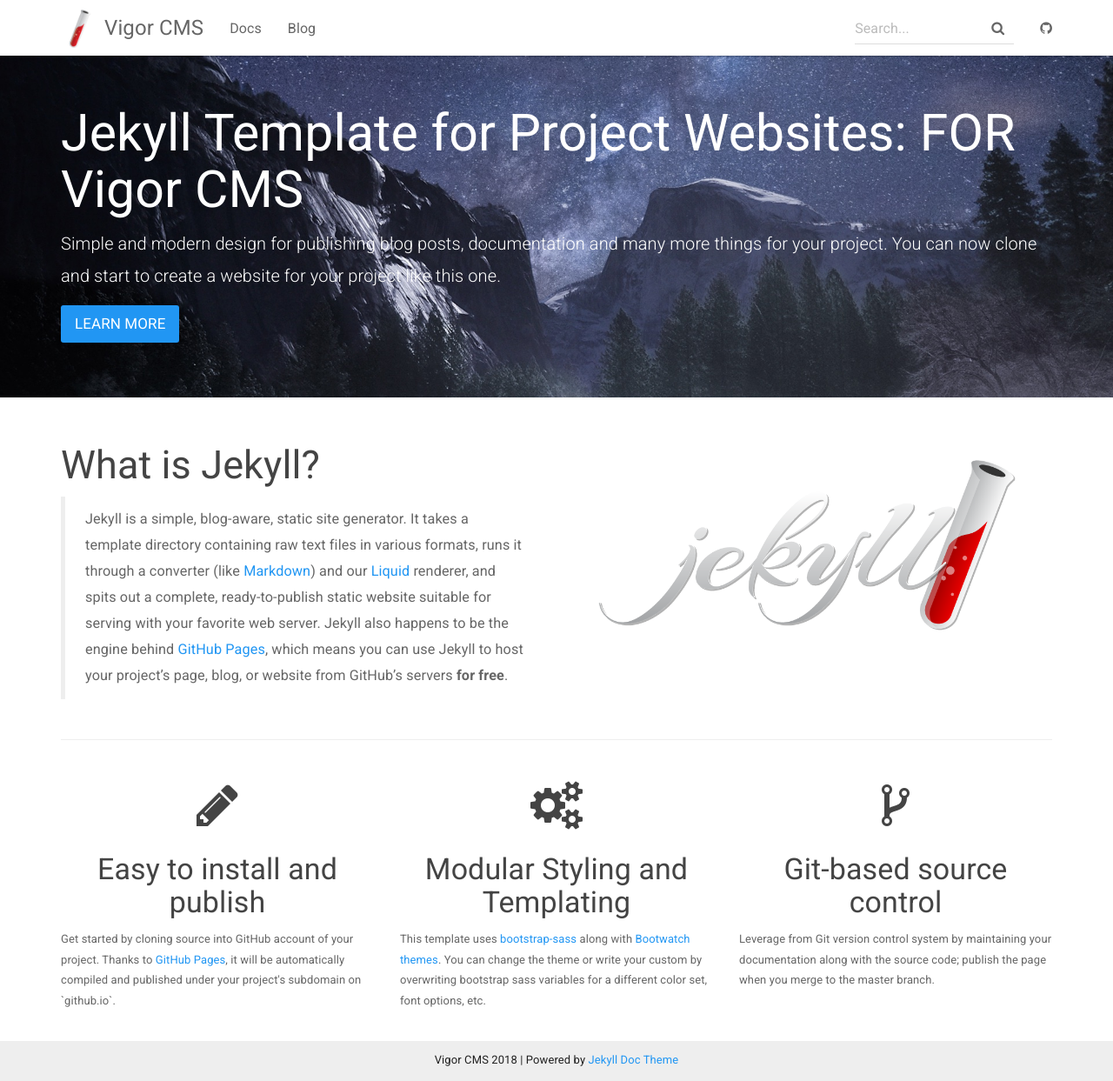
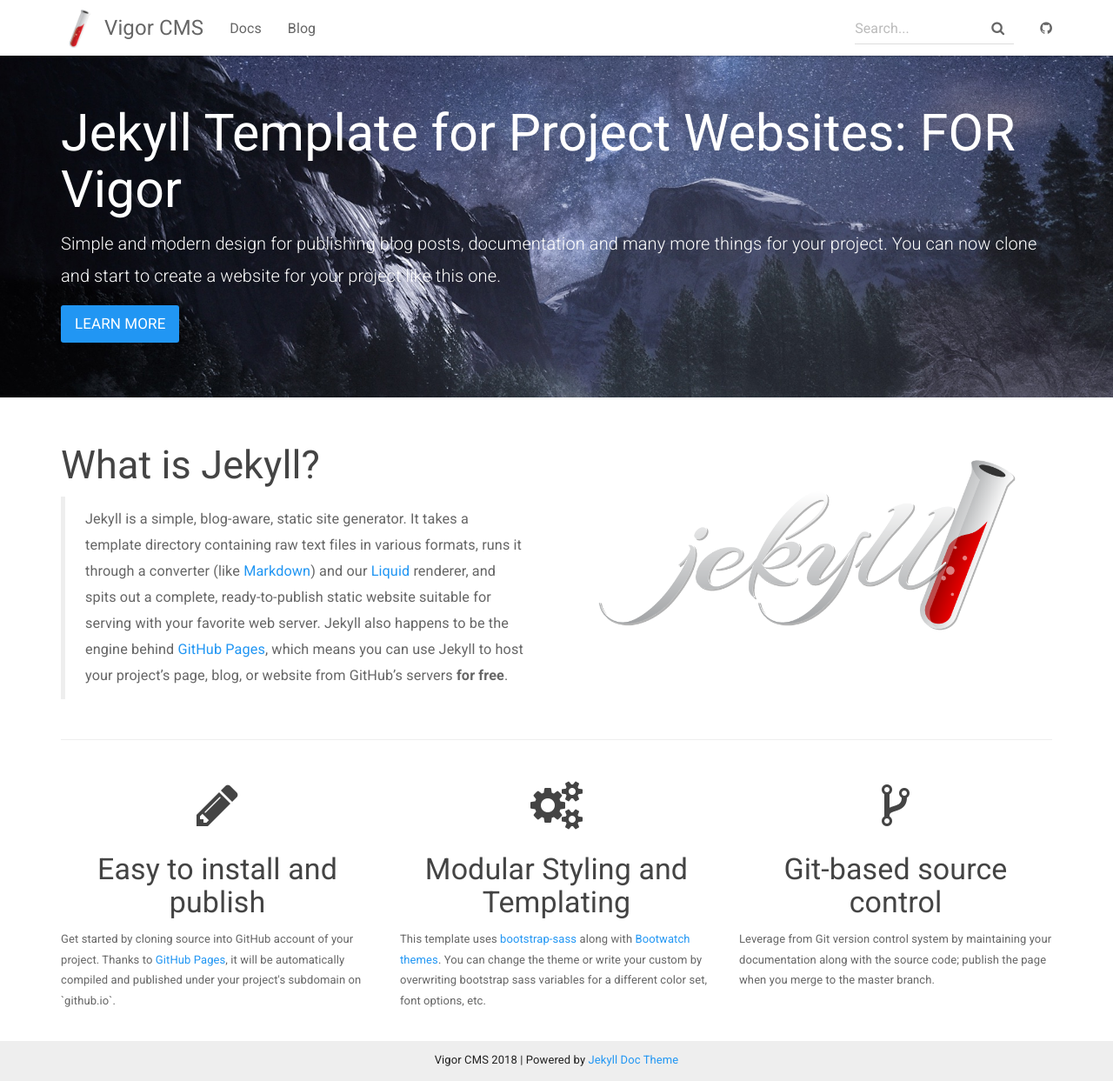
Before and after one commit to git-vigor/vigor-cms, a Jekyll site: the page built from index.html, in a window 1280 px wide and 1243 px high. Shown: the whole window at 87% size. Built offline with Jekyll 4.4.1, drawn with Linux system fonts in a browser that asks for light colours; nearby versions of some CDN libraries.

Commit message:
Update from Forestry.io - Updated index.html

```diff
--- a/index.html
+++ b/index.html
@@ -4,7 +4,7 @@
 ---
 <div class="header-container jumbotron">
     <div class="container">
-        <h1>Jekyll Template for Project Websites: FOR Vigor CMS</h1>
+        <h1>Jekyll Template for Project Websites: FOR Vigor</h1>
         <p>Simple and modern design for publishing blog posts, documentation and many more things for your project.
           You can now clone and start to create a website for your project like this one.</p>
         <p><a class="btn btn-primary btn-lg" href="{{ "/docs/home/" | prepend: site.baseurl }}" role="button">Learn more</a></p>
```
